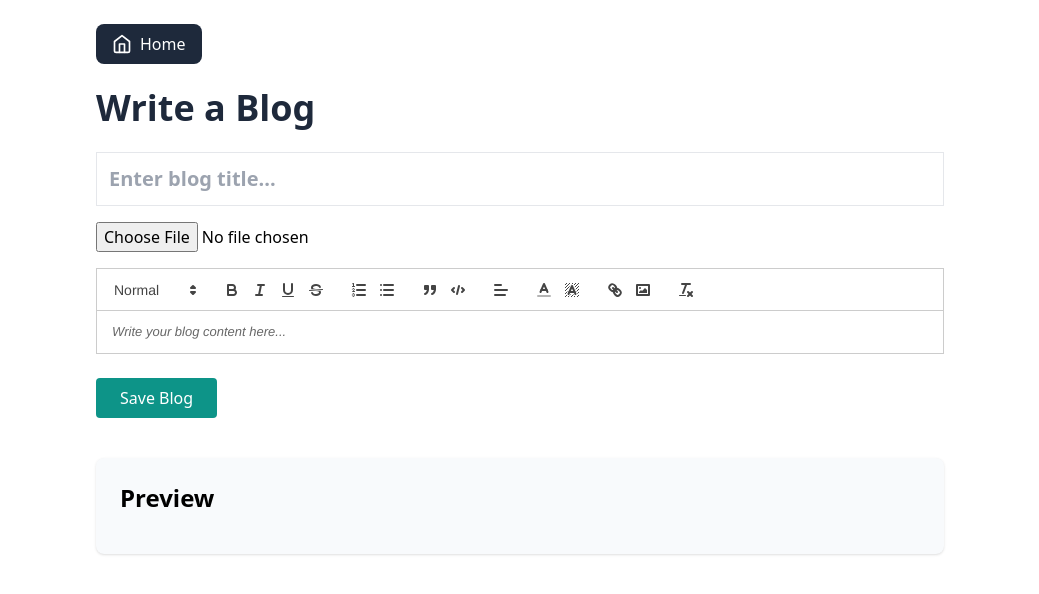
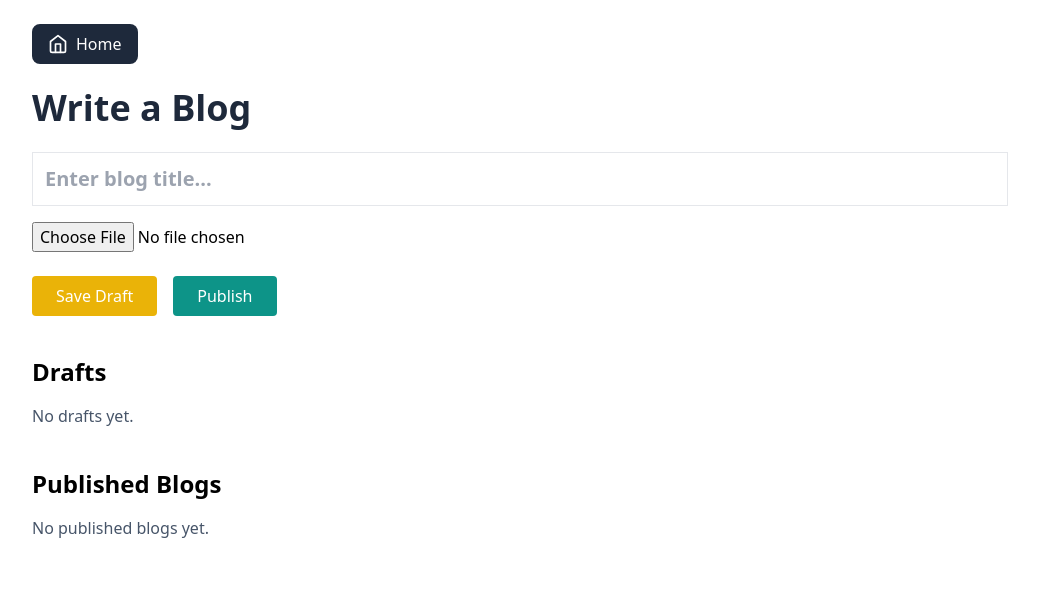
Before and after one commit to Sunny250389/Sunny_Portfolio, a React (Vite) app: page /blog in a window 1280 px wide. Shown: the top 594 px of the page, without its empty margins (120-1159 px from the left). Built offline with nearby package versions, Linux system fonts and the light colour scheme.

Commit message:
app and blog updated for different format.

```diff
--- a/src/App.jsx
+++ b/src/App.jsx
@@ -1,4 +1,4 @@
-import React from 'react';
+import React, { useEffect, useState } from 'react';
 import Header from './components/Header';
 import Hero from './components/Hero';
 import About from './components/About';
@@ -8,8 +8,17 @@ import Skills from './components/Skills';
 import Education from './components/Education';
 import Contact from './components/Contact';
 import Footer from './components/Footer';
+import { Link } from 'react-router-dom';
 
 function App() {
+  const [publishedBlogs, setPublishedBlogs] = useState([]);
+
+  // Load published blogs from localStorage
+  useEffect(() => {
+    const savedPublished = JSON.parse(localStorage.getItem("published")) || [];
+    setPublishedBlogs(savedPublished);
+  }, []);
+
   return (
     <div className="min-h-screen bg-white">
       <Header />
@@ -21,6 +30,46 @@ function App() {
         <Skills />
         <Education />
         <Contact />
+
+        {/* ✅ Published Blogs Section */}
+        <section id="blogs" className="py-20 bg-slate-50">
+          <div className="max-w-7xl mx-auto px-4 sm:px-6 lg:px-8">
+            <h2 className="text-4xl font-bold text-slate-800 mb-8">Published Blogs</h2>
+
+            {publishedBlogs.length === 0 ? (
+              <p className="text-slate-600">No blogs published yet.</p>
+            ) : (
+              <div className="grid md:grid-cols-2 lg:grid-cols-3 gap-8">
+                {publishedBlogs.map((blog, index) => (
+                  <div
+                    key={index}
+                    className="bg-white rounded-lg shadow-md p-6 hover:shadow-lg transition"
+                  >
+                    {blog.image && (
+                      <img
+                        src={blog.image}
+                        alt={blog.title}
+                        className="w-full h-40 object-cover rounded mb-4"
+                      />
+                    )}
+                    <h3 className="text-xl font-semibold text-slate-800 mb-2">
+                      {blog.title}
+                    </h3>
+                    <p className="text-slate-600 text-sm mb-4">
+                      {blog.content.replace(/<[^>]+>/g, '').substring(0, 200)}...
+                    </p>
+                    <Link
+                      to="/blog"
+                      className="text-teal-600 font-medium hover:underline"
+                    >
+                      Read More →
+                    </Link>
+                  </div>
+                ))}
+              </div>
+            )}
+          </div>
+        </section>
       </main>
       <Footer />
     </div>
--- a/src/components/Blog.jsx
+++ b/src/components/Blog.jsx
@@ -1,6 +1,6 @@
-import React, { useState } from "react";
+import React, { useState, useEffect } from "react";
 import { Link } from "react-router-dom";
-import { Home } from "lucide-react";
+import { Home, ThumbsUp, ThumbsDown } from "lucide-react";
 import ReactQuill from "react-quill";
 import "react-quill/dist/quill.snow.css";
 import hljs from "highlight.js";
@@ -14,7 +14,18 @@ const Blog = () => {
   const [title, setTitle] = useState("");
   const [content, setContent] = useState("");
   const [image, setImage] = useState(null);
+  const [drafts, setDrafts] = useState([]);
+  const [published, setPublished] = useState([]);
 
+  // Load drafts and published blogs from localStorage
+  useEffect(() => {
+    const savedDrafts = JSON.parse(localStorage.getItem("drafts")) || [];
+    const savedPublished = JSON.parse(localStorage.getItem("published")) || [];
+    setDrafts(savedDrafts);
+    setPublished(savedPublished);
+  }, []);
+
+  // Image upload handler
   const handleImageUpload = (e) => {
     const file = e.target.files[0];
     if (file) {
@@ -24,10 +35,54 @@ const Blog = () => {
     }
   };
 
-  const saveBlog = () => {
-    const blogData = { title, content, image };
-    localStorage.setItem("blogPost", JSON.stringify(blogData));
-    alert("Blog saved!");
+  // Save as Draft
+  const saveDraft = () => {
+    const draft = { title, content, image, date: new Date().toLocaleString() };
+    const updatedDrafts = [...drafts, draft];
+    setDrafts(updatedDrafts);
+    localStorage.setItem("drafts", JSON.stringify(updatedDrafts));
+    alert("Draft saved!");
+    clearForm();
+  };
+
+  // Publish blog
+  const publishBlog = () => {
+    const blog = {
+      title,
+      content,
+      image,
+      date: new Date().toLocaleString(),
+      likes: 0,
+      dislikes: 0,
+    };
+    const updatedPublished = [...published, blog];
+    setPublished(updatedPublished);
+    localStorage.setItem("published", JSON.stringify(updatedPublished));
+    alert("Blog published!");
+    clearForm();
+  };
+
+  // Clear form after save/publish
+  const clearForm = () => {
+    setTitle("");
+    setContent("");
+    setImage(null);
+  };
+
+  // Like handler
+  const handleLike = (index) => {
+    const updatedPublished = [...published];
+    updatedPublished[index].likes += 1;
+    setPublished(updatedPublished);
+    localStorage.setItem("published", JSON.stringify(updatedPublished));
+  };
+
+  // Dislike handler
+  const handleDislike = (index) => {
+    const updatedPublished = [...published];
+    updatedPublished[index].dislikes += 1;
+    setPublished(updatedPublished);
+    localStorage.setItem("published", JSON.stringify(updatedPublished));
   };
 
   const modules = {
@@ -64,7 +119,7 @@ const Blog = () => {
   ];
 
   return (
-    <div className="max-w-4xl mx-auto p-6">
+    <div className="max-w-5xl mx-auto p-6">
       {/* ✅ Home Button */}
       <div className="mb-6 text-left">
         <Link
@@ -78,7 +133,7 @@ const Blog = () => {
 
       <h2 className="text-4xl font-bold mb-6 text-slate-800">Write a Blog</h2>
 
-      {/* Title Input */}
+      {/* Title */}
       <input
         type="text"
         placeholder="Enter blog title..."
@@ -93,7 +148,7 @@ const Blog = () => {
         {image && <img src={image} alt="Blog" className="mt-4 max-h-64 rounded" />}
       </div>
 
-      {/* Rich Text Editor */}
+      {/* Blog Editor */}
       <ReactQuill
         value={content}
         onChange={setContent}
@@ -103,23 +158,99 @@ const Blog = () => {
         placeholder="Write your blog content here..."
       />
 
-      {/* Save Blog */}
-      <button
-        onClick={saveBlog}
-        className="bg-teal-600 text-white px-6 py-2 rounded hover:bg-teal-700"
-      >
-        Save Blog
-      </button>
+      {/* Buttons */}
+      <div className="flex gap-4 mb-10">
+        <button
+          onClick={saveDraft}
+          className="bg-yellow-500 text-white px-6 py-2 rounded hover:bg-yellow-600"
+        >
+          Save Draft
+        </button>
+        <button
+          onClick={publishBlog}
+          className="bg-teal-600 text-white px-6 py-2 rounded hover:bg-teal-700"
+        >
+          Publish
+        </button>
+      </div>
 
-      {/* Preview */}
-      <div className="mt-10 bg-slate-50 p-6 rounded-lg shadow">
-        <h3 className="text-2xl font-bold mb-4">Preview</h3>
-        {title && <h1 className="text-3xl font-bold mb-4">{title}</h1>}
-        {image && <img src={image} alt="Uploaded" className="mb-4 max-h-72 rounded" />}
-        <div
-          className="prose lg:prose-xl"
-          dangerouslySetInnerHTML={{ __html: content }}
-        />
+      {/* Drafts Section */}
+      <div className="mt-10">
+        <h3 className="text-2xl font-bold mb-4">Drafts</h3>
+        {drafts.length === 0 ? (
+          <p className="text-slate-600">No drafts yet.</p>
+        ) : (
+          drafts.map((draft, index) => (
+            <div key={index} className="bg-slate-50 p-4 mb-4 rounded shadow">
+              <h4 className="text-xl font-semibold">{draft.title}</h4>
+              {draft.image && <img src={draft.image} alt="Draft" className="my-2 max-h-48 rounded" />}
+              <div dangerouslySetInnerHTML={{ __html: draft.content }} />
+              <p className="text-sm text-slate-500 mt-2">Saved on: {draft.date}</p>
+            </div>
+          ))
+        )}
+      </div>
+
+      {/* Published Section */}
+      <div className="mt-10">
+        <h3 className="text-2xl font-bold mb-4">Published Blogs</h3>
+        {published.length === 0 ? (
+          <p className="text-slate-600">No published blogs yet.</p>
+        ) : (
+          published.map((blog, index) => (
+            <div key={index} className="bg-white p-6 mb-6 rounded-lg shadow">
+              <h4 className="text-2xl font-semibold mb-2">{blog.title}</h4>
+              {blog.image && <img src={blog.image} alt="Published" className="my-2 max-h-72 rounded" />}
+              <div dangerouslySetInnerHTML={{ __html: blog.content }} />
+              <p className="text-sm text-slate-500 mt-2">Published on: {blog.date}</p>
+
+              {/* Like / Dislike */}
+              <div className="flex gap-6 mt-4 items-center">
+                <button
+                  onClick={() => handleLike(index)}
+                  className="flex items-center gap-2 text-green-600 hover:text-green-800"
+                >
+                  <ThumbsUp className="w-5 h-5" /> {blog.likes}
+                </button>
+                <button
+                  onClick={() => handleDislike(index)}
+                  className="flex items-center gap-2 text-red-600 hover:text-red-800"
+                >
+                  <ThumbsDown className="w-5 h-5" /> {blog.dislikes}
+                </button>
+              </div>
+
+              {/* Feedback Form */}
+              <form
+                action="https://formsubmit.co/sunny250389@gmail.com"
+                method="POST"
+                className="mt-6 border-t pt-4"
+              >
+                <input type="hidden" name="_subject" value={`Feedback on blog: ${blog.title}`} />
+                <input type="hidden" name="_next" value="https://sunny-kumar.in/blog" />
+                <input
+                  type="text"
+                  name="name"
+                  placeholder="Your name"
+                  required
+                  className="w-full border p-2 mb-2"
+                />
+                <textarea
+                  name="feedback"
+                  placeholder="Write your feedback..."
+                  required
+                  className="w-full border p-2 mb-2"
+                ></textarea>
+                <button
+                  type="submit"
+                  className="bg-blue-600 text-white px-4 py-2 rounded hover:bg-blue-700"
+                >
+                  Send Feedback
+                </button>
+              </form>
+            </div>
+          ))
+        )}
       </div>
     </div>
   );
```
